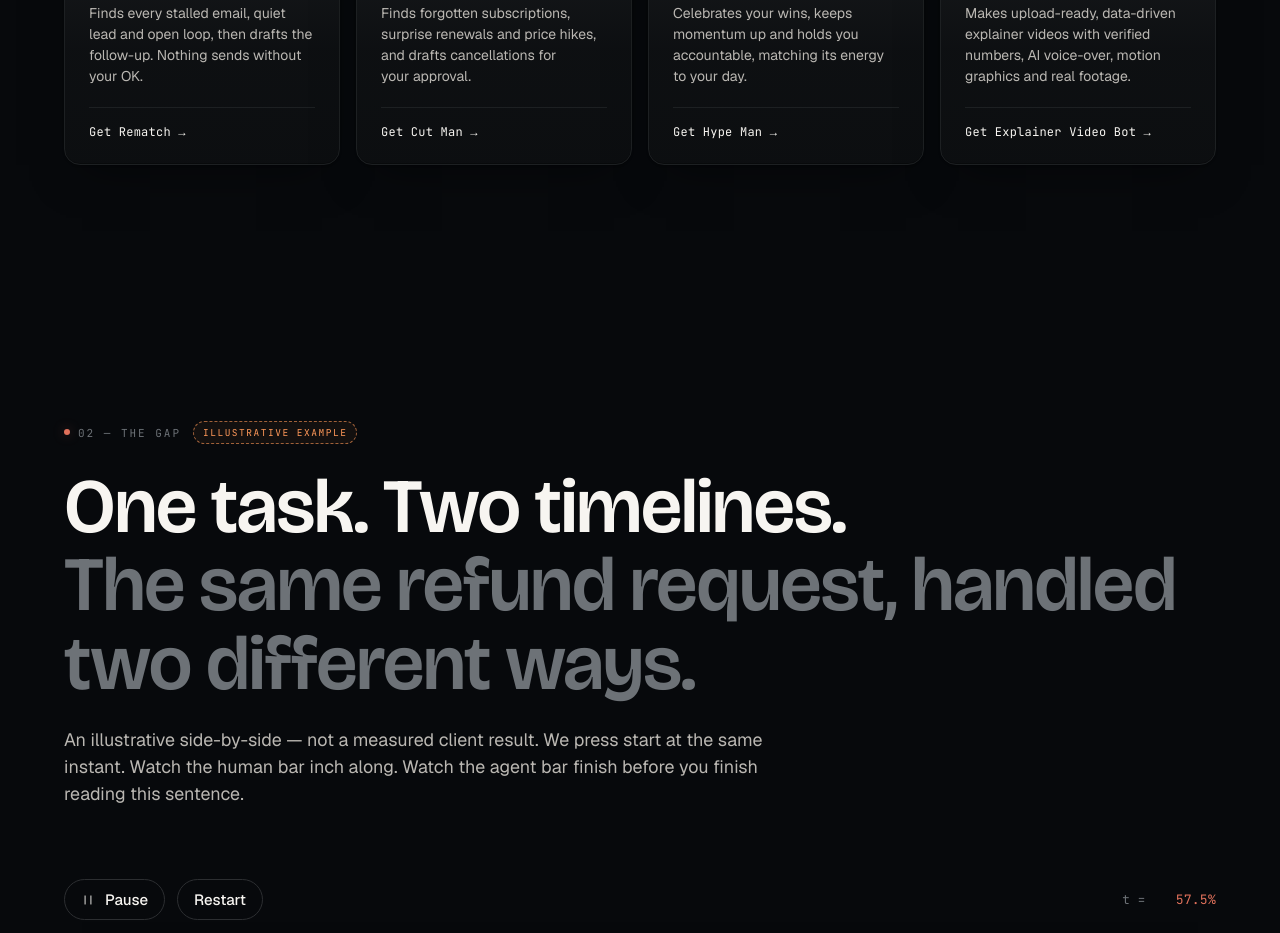
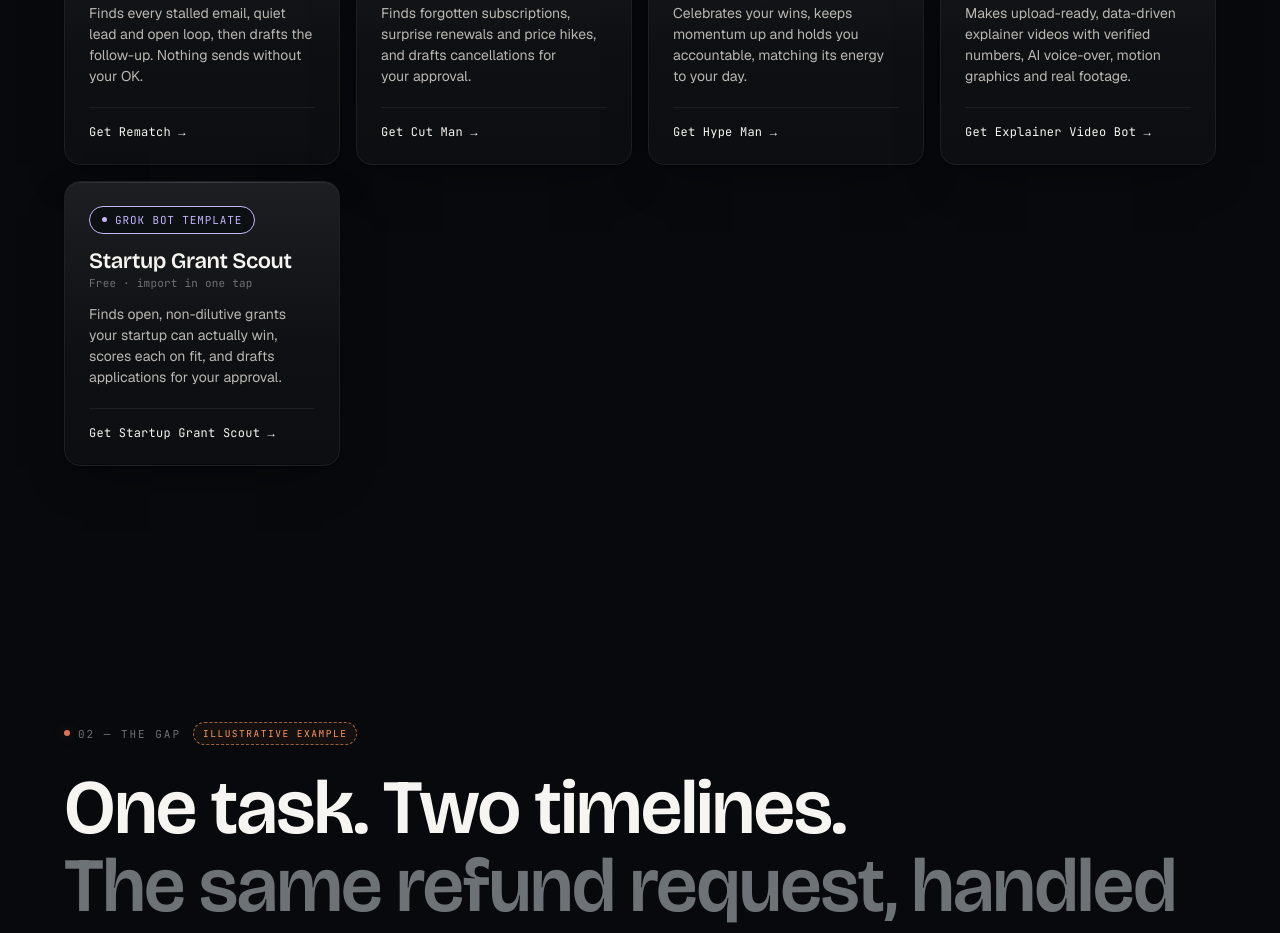
Before and after one commit to ShopHeck/heck-holdings-site, a React (Vite) app: page / in a window 1280 px wide. Shown: the part 2562-3495 px from the top of the page. Built offline with nearby package versions, Linux system fonts and the light colour scheme; no server answers.

Commit message:
Add Startup Grant Scout to Grok Bot Templates
Co-authored-by: Heck <ShopHeck@users.noreply.github.com>

```diff
--- a/src/components/GrokTemplates.jsx
+++ b/src/components/GrokTemplates.jsx
@@ -11,6 +11,9 @@ const GROK_TEMPLATES = [
   { tag: 'Grok Bot template', color: '#c4b5fd', name: 'Explainer Video Bot', meta: 'Free · import in one tap',
     body: 'Makes upload-ready, data-driven explainer videos with verified numbers, AI voice-over, motion graphics and real footage.',
     href: 'https://x.ai/bot/zxq6r61p79vJz0o1jZ8rE', cta: 'Get Explainer Video Bot' },
+  { tag: 'Grok Bot template', color: '#c4b5fd', name: 'Startup Grant Scout', meta: 'Free · import in one tap',
+    body: 'Finds open, non-dilutive grants your startup can actually win, scores each on fit, and drafts applications for your approval.',
+    href: 'https://x.ai/bot/BAI6spVv_6v3ZVMFM3i6Q', cta: 'Get Startup Grant Scout' },
   // Distill — placeholder until a public template link exists.
   // { tag: 'Grok Bot template', color: '#c4b5fd', name: 'Distill', meta: 'Free · import in one tap',
   //   body: 'One source in, ten ready-to-post drafts out in your voice for X, LinkedIn and your newsletter. Nothing posts without your OK.',
```
